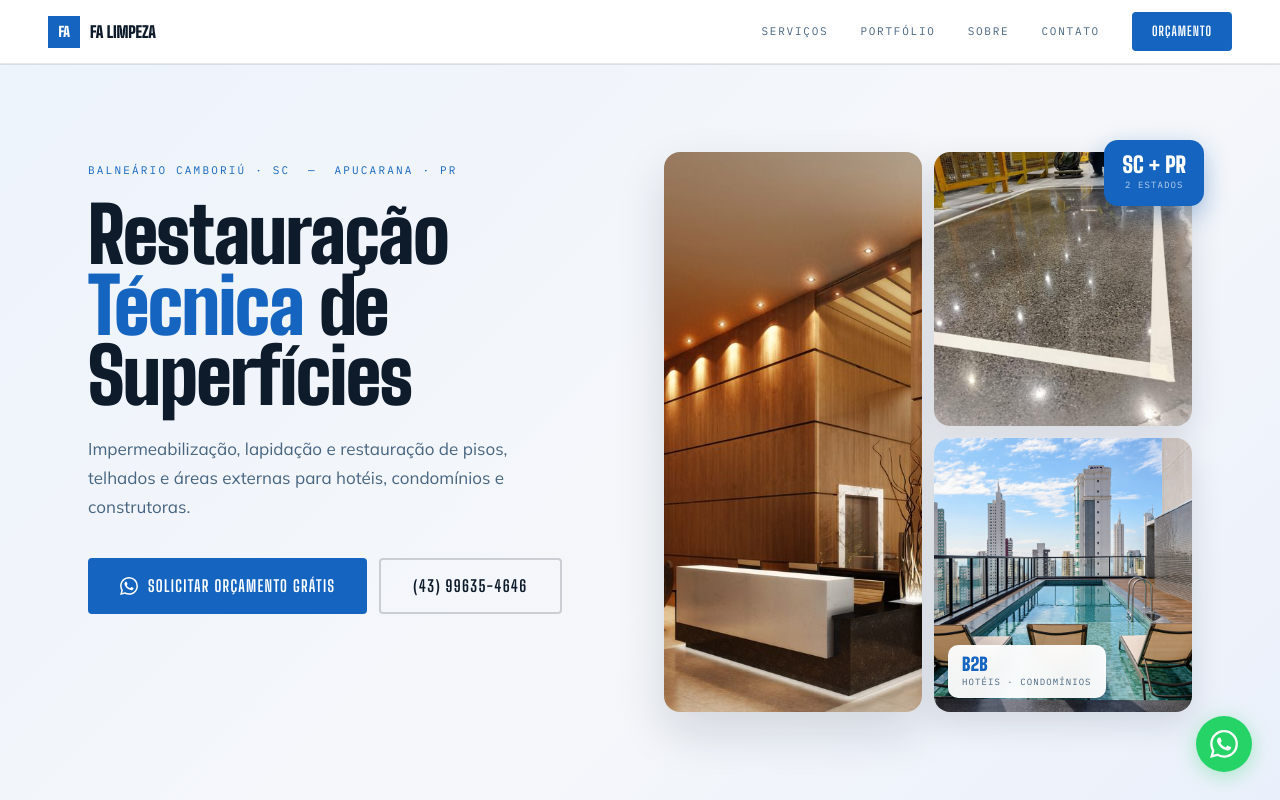
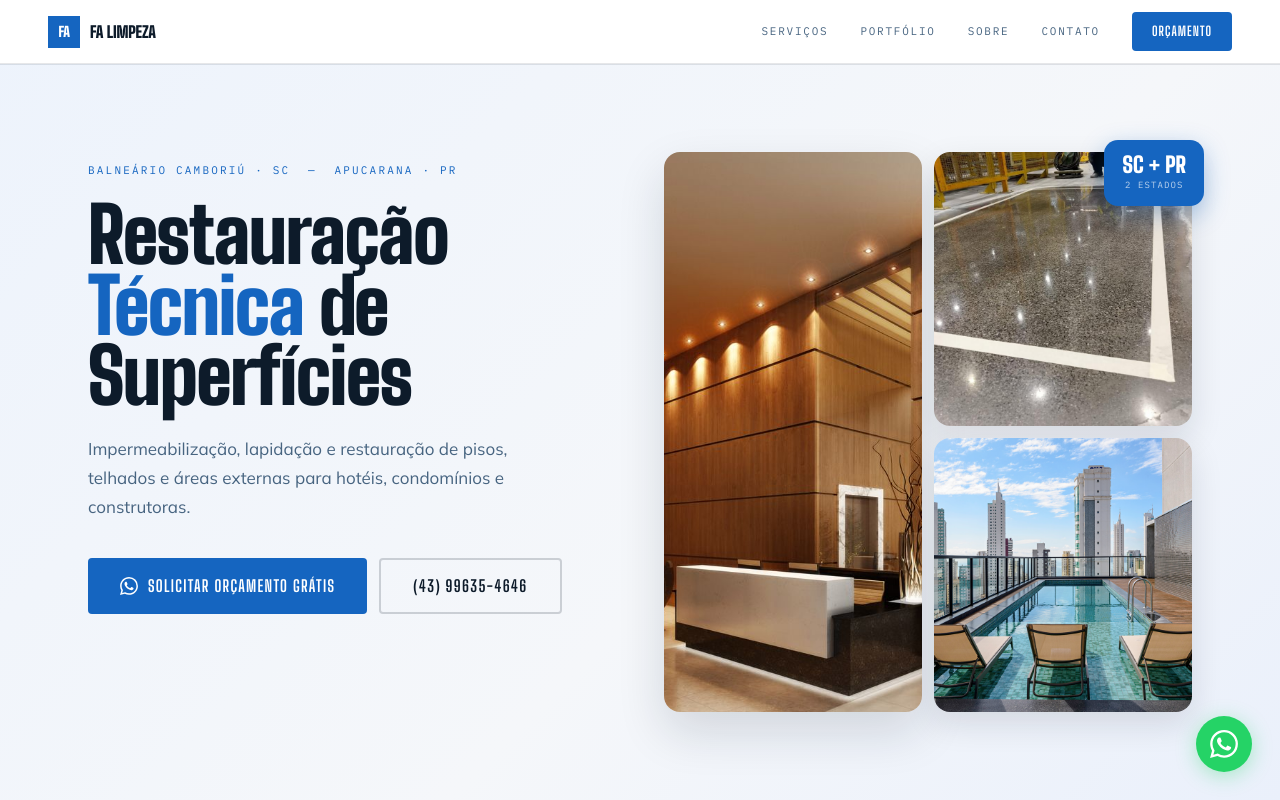
Before and after one commit to 783Correia/fa-limpeza-site, a Next.js app: page / in a window 1280 px wide. Shown: the top 800 px of the page. Built offline with nearby package versions, Linux system fonts and the light colour scheme.

Commit message:
fix: remover badge B2B da collage do hero

```diff
--- a/app/page.tsx
+++ b/app/page.tsx
@@ -153,43 +153,6 @@ export default function Home() {
                 alt="Atendemos hotéis e condomínios"
                 style={{ width: "100%", height: "100%", objectFit: "cover", display: "block" }}
               />
-              {/* Badge on photo */}
-              <div
-                style={{
-                  position: "absolute",
-                  bottom: 14,
-                  left: 14,
-                  background: "rgba(255,255,255,.95)",
-                  backdropFilter: "blur(8px)",
-                  borderRadius: 10,
-                  padding: "10px 14px",
-                  boxShadow: "0 4px 16px rgba(13,27,42,.14)",
-                }}
-              >
-                <div
-                  style={{
-                    fontFamily: "var(--font-display)",
-                    fontWeight: 900,
-                    fontSize: 18,
-                    color: "var(--blue)",
-                    lineHeight: 1,
-                    marginBottom: 2,
-                  }}
-                >
-                  B2B
-                </div>
-                <div
-                  style={{
-                    fontFamily: "var(--font-mono)",
-                    fontSize: 9,
-                    letterSpacing: ".12em",
-                    textTransform: "uppercase",
-                    color: "var(--soft)",
-                  }}
-                >
-                  Hotéis · Condomínios
-                </div>
-              </div>
             </div>
 
             {/* Floating badge — top right of collage */}
```
